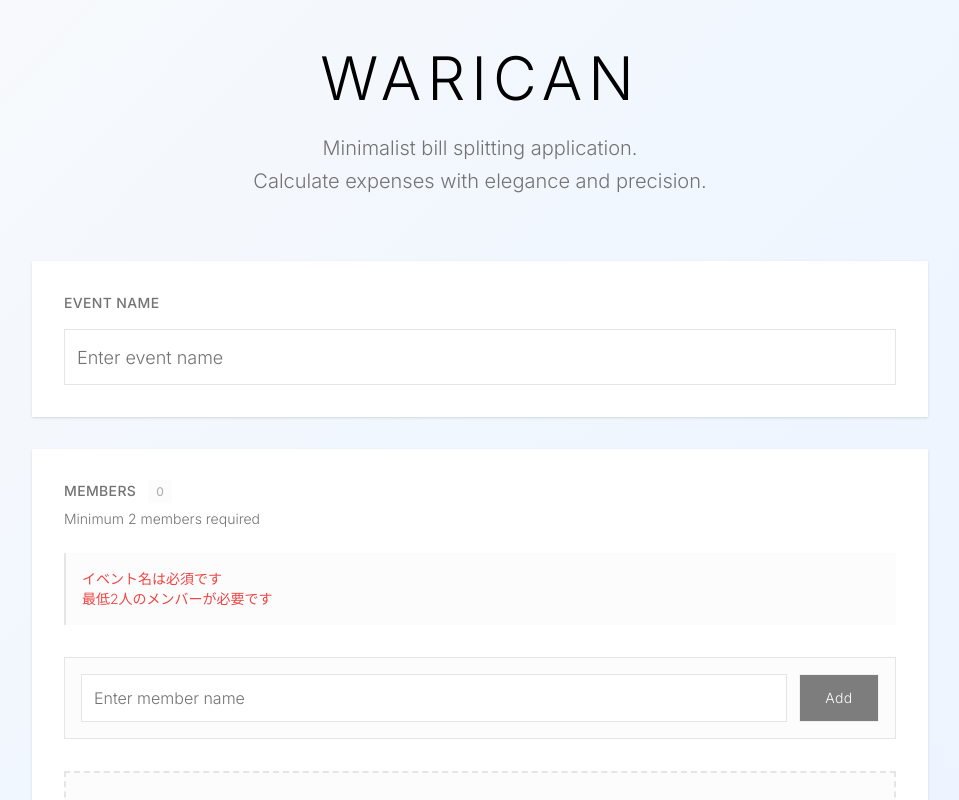
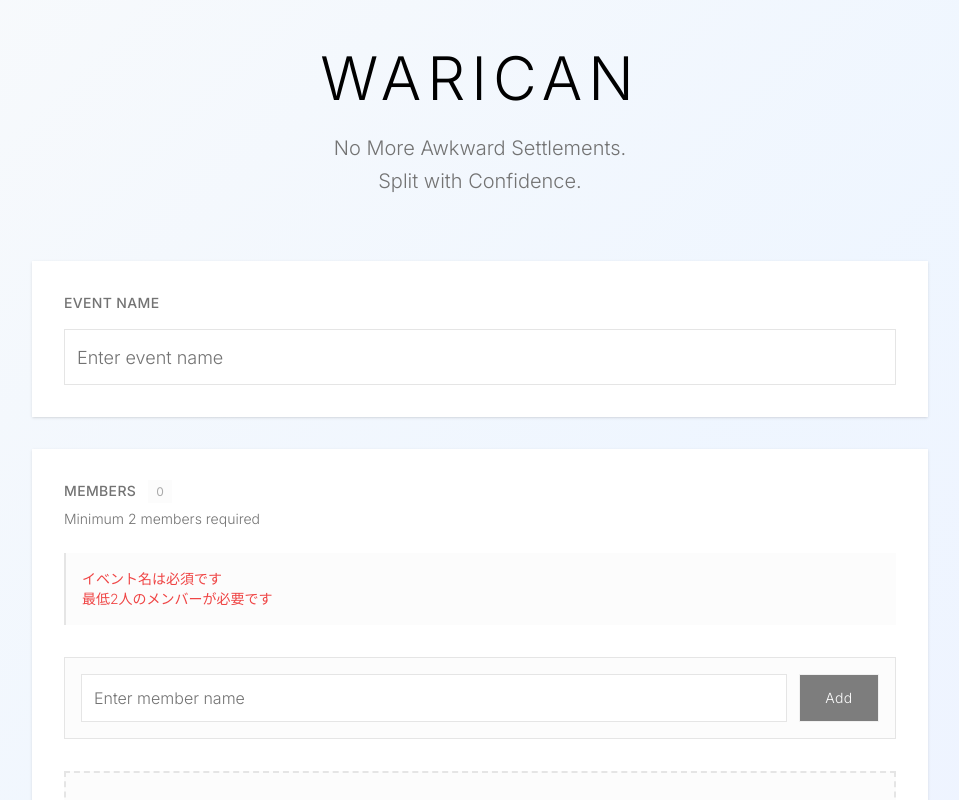
Before and after one commit to KoenigWolf/warica, a Next.js app: page / in a window 1280 px wide. Shown: the top 800 px of the page, without its empty margins (160-1119 px from the left). Built offline with nearby package versions, Linux system fonts and the light colour scheme.

Commit message:
サブメッセージをアップデート

```diff
--- a/src/app/page.tsx
+++ b/src/app/page.tsx
@@ -30,8 +30,8 @@ const BrandHeroSection: React.FC = () => (
         colors.text.secondary,
         'leading-relaxed'
       )}>
-        Minimalist bill splitting application.<br className="hidden sm:block" />
-        Calculate expenses with elegance and precision.
+        No More Awkward Settlements.<br className="hidden sm:block" />
+        Split with Confidence.
       </p>
     </div>
   </section>
```
